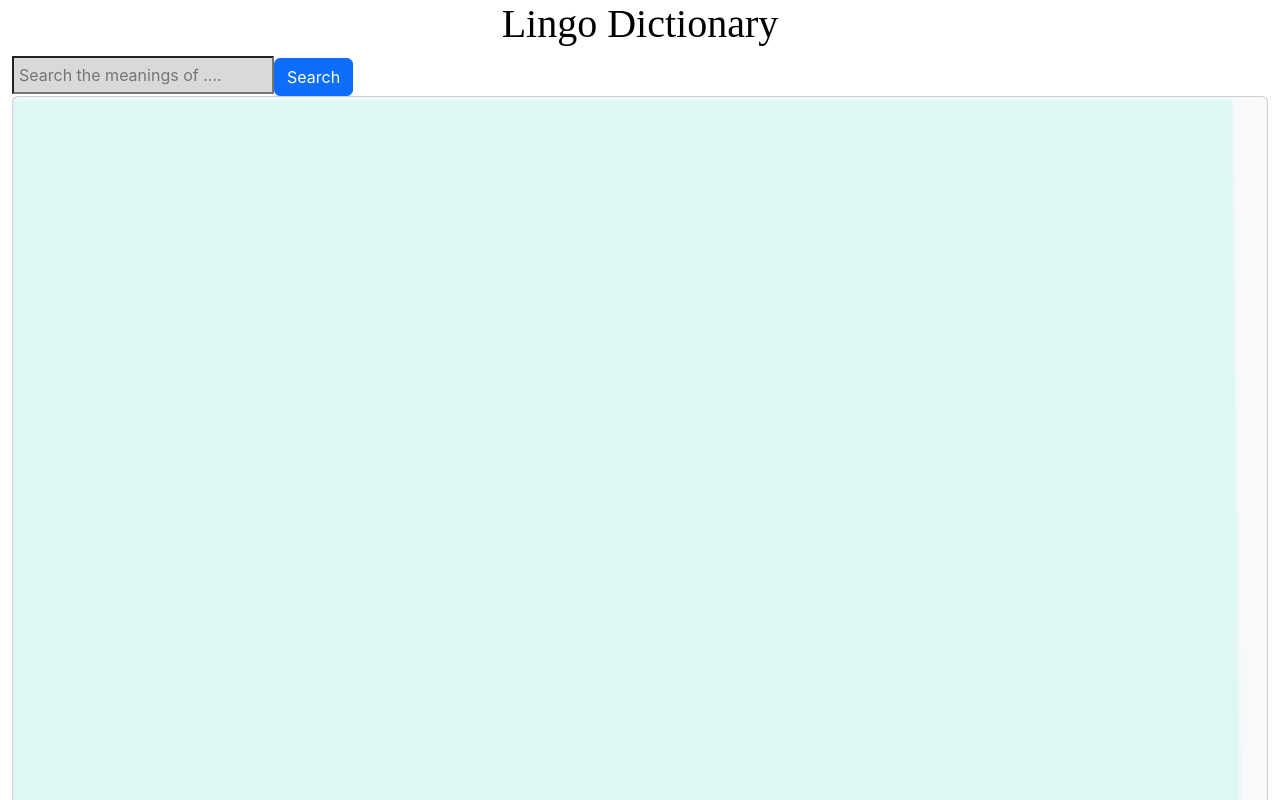
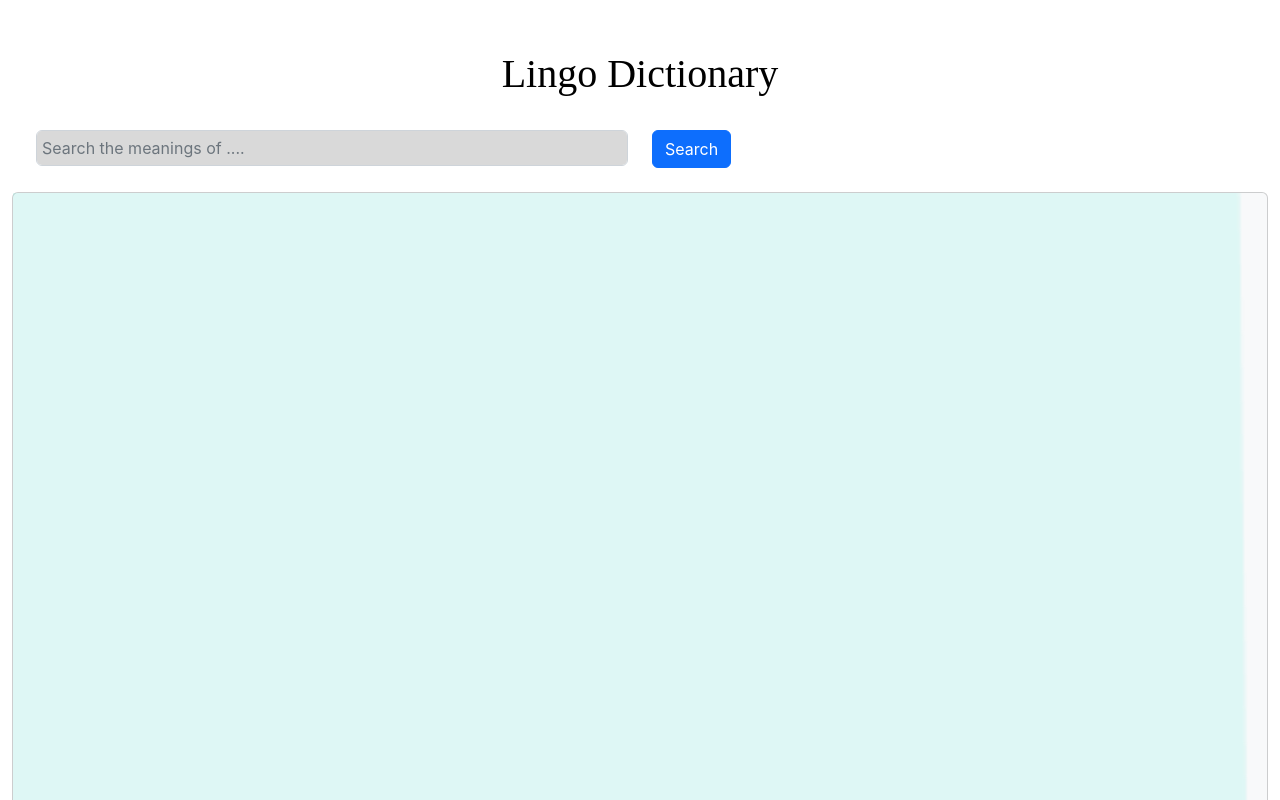
Before and after one commit to goldfishdolphin/lingo-app, a React (Create React App) app: page / in a window 1280 px wide. Shown: the top 800 px of the page. Built offline with nearby package versions, Linux system fonts and the light colour scheme; no server answers; a web font is replaced by a local one.

Commit message:
style the app

```diff
--- a/src/App.css
+++ b/src/App.css
@@ -1,5 +1,3 @@
-
-
 .title {
   background-color: white;
   display: flex;
@@ -9,6 +7,7 @@
   font-size: calc(10px + 2vmin);
   color:black;
   font-family: 'Cantora One';
+  padding-top: 50px;
 }
 
 .search-bar{
@@ -17,13 +16,12 @@
   align-items: center;
 }
 
-.form{
-  align-items: center;
-}
 .example
   {
-    position: absolute;
+    position:absolute;
     bottom: 0;
     right: 0;
     left: 0;
+    padding-left: 100px;
+    padding-right: 100px;
   }
--- a/src/components/FormSearch.jsx
+++ b/src/components/FormSearch.jsx
@@ -4,6 +4,8 @@ import headphones from "../images/headphones.png";
 import Card from 'react-bootstrap/Card';
 import Form from 'react-bootstrap/Form';
 import Button from 'react-bootstrap/Button';
+import Row from 'react-bootstrap/Row';
+import Col from 'react-bootstrap/Col';
 import background from '../images/background.png';
 import '../App.css';
 function FormSearch({ }) {
@@ -34,26 +36,28 @@ function FormSearch({ }) {
 
     return (
         <div>
-            <Form onClick={handleSubmit}  >
-                <input
-                    type="text"
-                    className="form"
-                    placeholder="Search the meanings of ...."
-                    color="none"
-                    id="floatingInput"
-                    value={word}
-                    onChange={(e) => { setWord(e.target.value); }}
-                    style={{ "background-color": "#D9D9D9", padding: "5px" }}
-                />
-                <Button variant="primary">Search </Button>
+            <Form onSubmit={handleSubmit}  >
+                <Form.Group className="m-4">
+                    <Row>
+                        <Col>
+                            <Form.Control type="text"
+                                className="text-black"
+                                onChange={(e) => { setWord(e.target.value); }} value={word}
+                                style={{ "background-color": "#D9D9D9", padding: "5px" }}
+                                placeholder="Search the meanings of ...."
+                            />
+                        </Col>
+                        <Col> <Button variant="primary" type="submit">Search </Button></Col>
+                    </Row>
+                </Form.Group>
             </Form>
 
-            <Card className="bg-light text-black" style={{ textAlign: "center" }}>
+            <Card className=" bg-light text-black" style={{ textAlign: "center" }}>
                 <Card.Img variant="center" src={background} alt="Card image" />
                 <Card.ImgOverlay>
                     <Card.Text >
                         {
-                            sound ? <p className="">Hear: <img src={headphones} onClick={playAudio} /> </p> : ''
+                            sound ? <h5 className="">Hear: <img src={headphones} onClick={playAudio} /> </h5> : ''
                         }
                         {phonetics ? <h5 className="">Phonetics:{phonetics}</h5> : ''}
                         {meanings ? <div>
```
Also changed, not shown: src/images/background.png.
